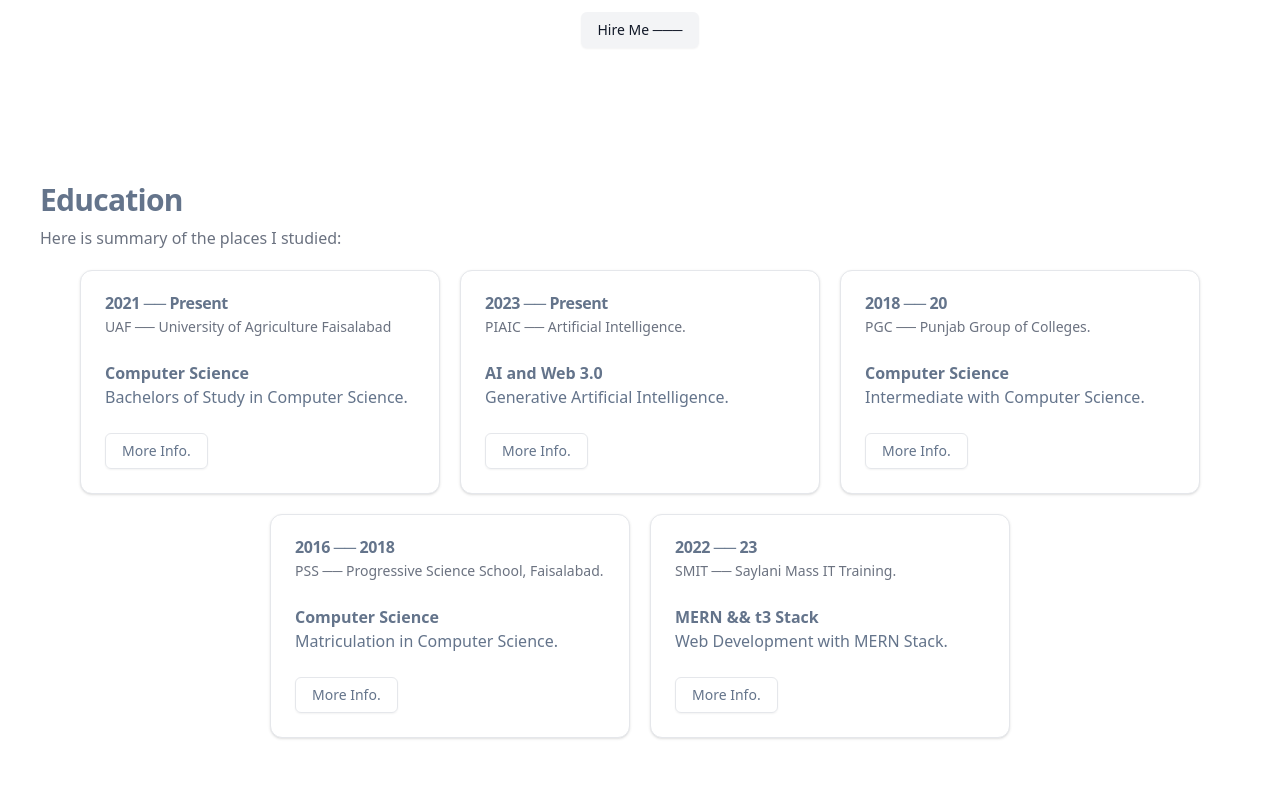
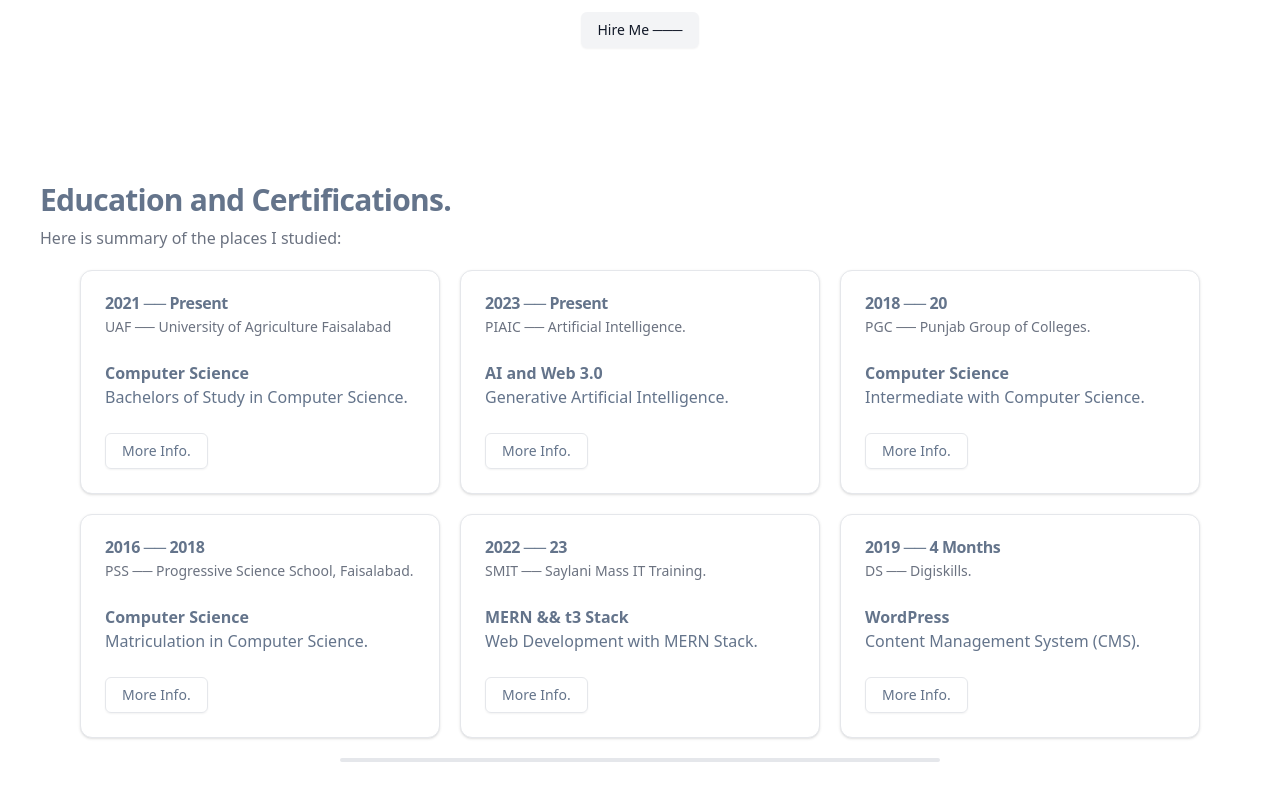
Before and after one commit to zahooronly/portfolio, a Next.js app: page / in a window 1280 px wide. Shown: the part 524-1324 px from the top of the page. Before the commit the page ends 1286 px from the top, so only its background shows below. Built offline with nearby package versions, Linux system fonts and the light colour scheme.

Commit message:
Education and Certification done.

```diff
--- a/components/Education.tsx
+++ b/components/Education.tsx
@@ -2,10 +2,10 @@
 
 const Education = () => {
   return (
-    <div>
+    <div className="mb-5 sm:mb-8">
       <div className="mb-5">
         <h2 className="scroll-m-20 pb-2 text-3xl font-semibold tracking-tight first:mt-0 text-slate-500 dark:text-slate-100">
-          Education
+          Education and Certifications.
         </h2>
         <p className="text-md text-muted-foreground">
           Here is summary of the places I studied:
@@ -52,12 +52,7 @@
           popoverGraduationYear="2016 ── 2018"
           popoverDescription="Matriculation in Computer Science. I have completed my Matriculation with Computer Science. I have studied Physics, Mathematics, Chemistry and Computer Science. GW Basic is the most important thing that I've learnt in my school. I got 88.09% in my SSC."
         />
-        {/* <EducationLevel
-          schoolName="DS ── Digiskills."
-          graduationYear="2019 ── 4 Months"
-          major="WordPress"
-          description="Content Management System (CMS)."
-        /> */}
+
         <EducationLevel
           schoolName="SMIT ── Saylani Mass IT Training."
           graduationYear="2022 ── 23"
@@ -68,7 +63,28 @@
           popoverGraduationYear="2022 ── 23"
           popoverDescription="Web Development with MERN Stack (MongoDB, Express, React, Node) and React Native for Mobile Development. T3 Stack (Typescript, TailwindCSS, and NextJS 13) for Web Development."
         />
+        <EducationLevel
+          schoolName="DS ── Digiskills."
+          graduationYear="2019 ── 4 Months"
+          major="WordPress"
+          description="Content Management System (CMS)."
+          popoverTitle="DS ── Digiskills."
+          popoverMajor="WordPress"
+          popoverGraduationYear="2019 ── 4 Months"
+          popoverDescription="I have completed my WordPress course from Digiskills. I have learnt about WordPress and how to create a website using WordPress. I have also learnt about Search Engine Optimization (SEO) and how to rank a website on Google."
+        />
+        {/* <EducationLevel
+          schoolName="DS ── Digiskills."
+          graduationYear="2019 ── 4 Months"
+          major="Freelancing"
+          description="Freelancing as a Career."
+          popoverTitle="DS ── Digiskills."
+          popoverMajor="FreeLancing"
+          popoverGraduationYear="2019 ── 4 Months"
+          popoverDescription="I have completed my Freelancing course from Digiskills. I have also learnt about Fiverr, Upwork, and other Freelancing platforms."
+        /> */}
       </div>
+      <hr className="mt-3 sm:mt-5 border-2 rounded-xl w-2/4 mx-auto"/>
     </div>
   );
 };
```
